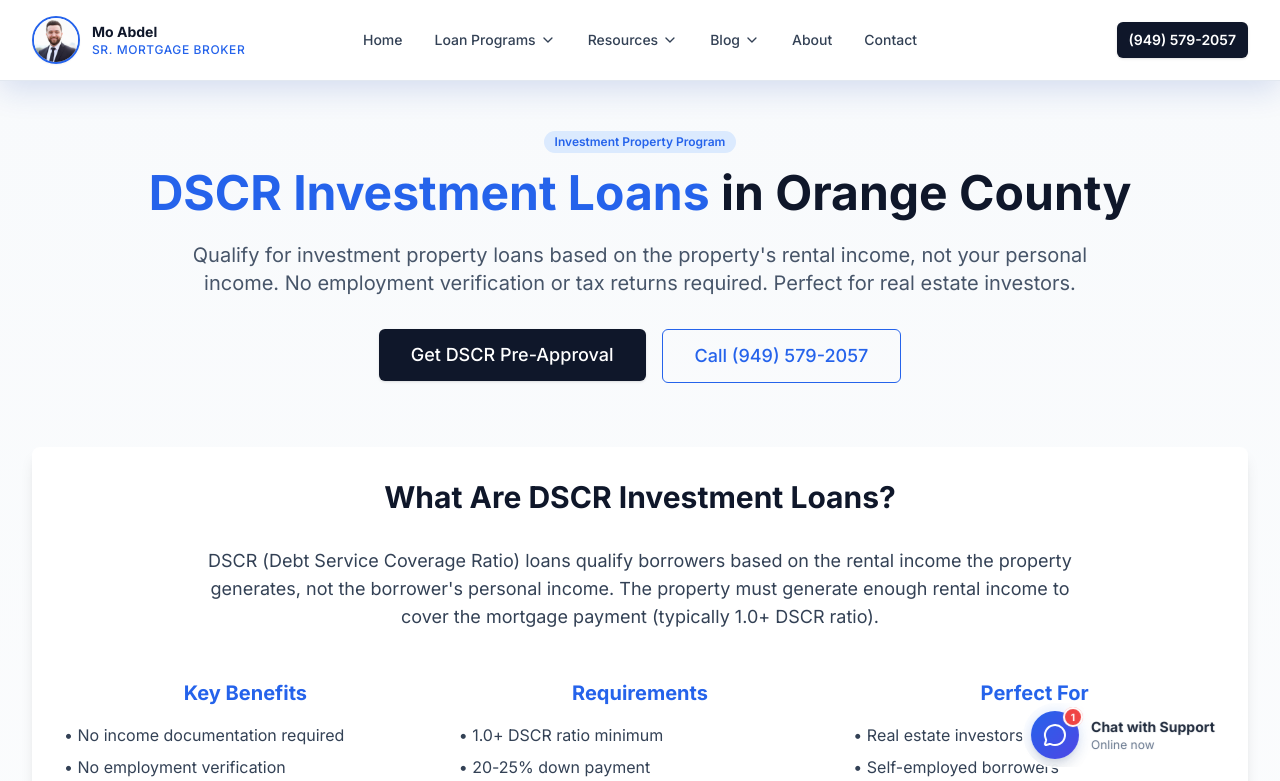
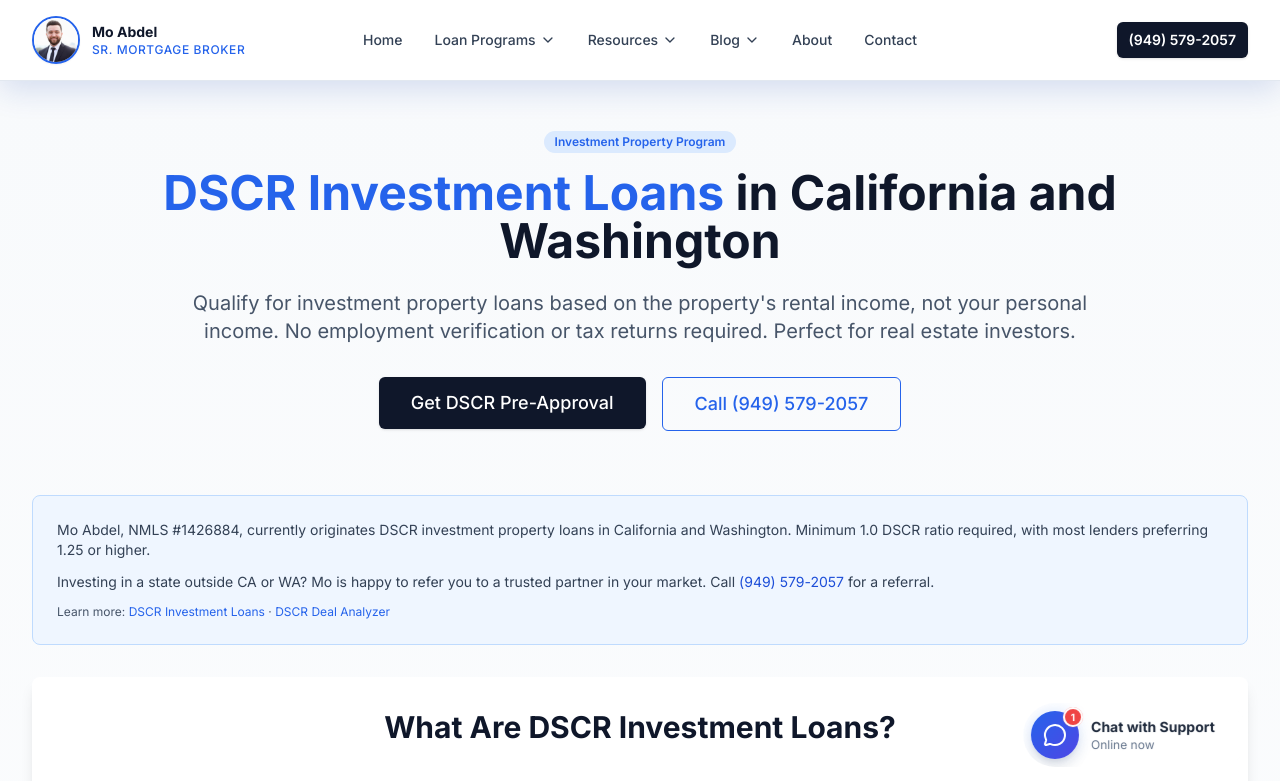
Before and after one commit to MoAbdel/brokersiteupdate, a Next.js app: page /loan-programs/dscr-investment-loans in a window 1280 px wide. Shown: the top 781 px of the page. Built offline with nearby package versions, Linux system fonts and the light colour scheme.

Commit message:
feat: add qualification signals to HELOC ($750K), HELOAN ($500K), DSCR (CA/WA), homepage ($3M), and hub pages
Co-Authored-By: Claude Opus 4.6 (1M context) <noreply@anthropic.com>

```diff
--- a/app/heloan-orange-county/page.tsx
+++ b/app/heloan-orange-county/page.tsx
@@ -5,6 +5,7 @@ import { Button } from '@/components/ui/Button';
 import { CheckCircle, Home, Calculator, TrendingUp, Shield, DollarSign, Clock, CreditCard, PiggyBank, Lightbulb } from 'lucide-react';
 import Breadcrumbs from '@/components/navigation/Breadcrumbs';
 import { buildBrokerEntityGraph, buildServiceWebPageSchema, buildFAQPageSchema } from '@/lib/schema-entities';
+import QualificationCallout from '@/components/QualificationCallout';
 
 export const metadata: Metadata = {
   title: 'Orange County Home Equity Loan | Fixed-Rate HELOAN Options',
@@ -107,7 +108,7 @@ const faqs = [
   },
   {
     question: "How much can I borrow with a HELOAN in Orange County?",
-    answer: "Most lenders allow you to borrow up to 80-90% of your home's value, minus what you owe on your first mortgage. With Orange County's median home value around $1.2 million, many homeowners can access $200K-500K+ through a HELOAN, depending on their current mortgage balance and lender requirements."
+    answer: "Most lenders allow you to borrow up to 80-90% of your home's value, minus what you owe on your first mortgage. With Orange County's median home value around $1.2 million, many homeowners can access $200K–$500K through a HELOAN, depending on their current mortgage balance and lender requirements."
   }
 ];
 
@@ -238,6 +239,8 @@ export default function HELOANOrangeCountyPage() {
               </Link>
             </div>
           </div>
+
+          <QualificationCallout variant="equity" className="my-8" />
 
           {/* 2026 Loan Limits for Home Equity */}
           <section className="mb-16 bg-slate-50 rounded-xl p-8" aria-label="2026 home equity loan limits in Orange County">
--- a/app/loan-programs/dscr-investment-loans/page.tsx
+++ b/app/loan-programs/dscr-investment-loans/page.tsx
@@ -6,16 +6,22 @@ import { Badge } from '@/components/ui/Badge';
 import FinancialProductSchema from '@/components/seo/FinancialProductSchema';
 import AISummary from '@/components/seo/AISummary';
 import SemanticTable from '@/components/seo/SemanticTable';
+import QualificationCallout from '@/components/QualificationCallout';
 
 export const metadata: Metadata = {
-  title: 'DSCR Investment Loans [2026 Cash-Flow Qualification Matrix & No-Doc Rates]',
-  description: 'DSCR investment loans in Orange County. Qualify based on rental income, not personal income. No employment verification. Perfect for real estate investors. Call (949) 579-2057.',
+  title: 'DSCR Investment Loans – California & Washington [2026 No-Doc Rates]',
+  description: 'DSCR investment loans in California and Washington. Qualify based on rental income, not personal income. No employment verification. Mo Abdel, NMLS #1426884. Call (949) 579-2057.',
   alternates: {
     canonical: 'https://www.mothebroker.com/loan-programs/dscr-investment-loans',
     languages: {
       'en-US': 'https://www.mothebroker.com/loan-programs/dscr-investment-loans',
       'x-default': 'https://www.mothebroker.com/loan-programs/dscr-investment-loans',
     },
+  },
+  other: {
+    'geo.region': 'US-CA',
+    'geo.placename': 'California',
+    language: 'en',
   },
 };
 
@@ -40,7 +46,7 @@ export default function DSCRInvestmentLoansPage() {
         <div className="text-center mb-16">
           <Badge className="bg-blue-100 text-blue-600 mb-4">Investment Property Program</Badge>
           <h1 className="text-4xl md:text-5xl font-bold text-slate-900 mb-6">
-            <span className="text-blue-600">DSCR Investment Loans</span> in Orange County
+            <span className="text-blue-600">DSCR Investment Loans</span> in California and Washington
           </h1>
           <p className="text-xl text-slate-600 max-w-4xl mx-auto mb-8">
             Qualify for investment property loans based on the property's rental income, not your personal income.
@@ -59,6 +65,8 @@ export default function DSCRInvestmentLoansPage() {
             </a>
           </div>
         </div>
+
+        <QualificationCallout variant="dscr" className="my-8" />
 
         <div className="bg-white rounded-lg shadow-lg p-8 mb-12">
           <h2 className="text-3xl font-bold text-center text-slate-900 mb-8">
--- a/app/loan-programs/non-qm-loans/page.tsx
+++ b/app/loan-programs/non-qm-loans/page.tsx
@@ -182,7 +182,7 @@ export default function NonQMLoansPage() {
                     <div>• Investment properties only</div>
                     <div>• 20-25% down payment</div>
                   </div>
-                  <p className="text-sm font-semibold text-blue-600 mb-4">Best for: Real estate investors</p>
+                  <p className="text-sm font-semibold text-blue-600 mb-4">Best for: Real estate investors. Available in California and Washington.</p>
                   <Button className="w-full bg-slate-900 hover:bg-slate-800 text-white py-2 text-sm">
                     Learn More →
                   </Button>
--- a/app/loan-programs/page.tsx
+++ b/app/loan-programs/page.tsx
@@ -127,7 +127,7 @@ export default function ProgramsPage() {
                 </div>
                 <div>
                   <h3 className="text-2xl font-bold text-slate-900">HELOC (Home Equity Line of Credit)</h3>
-                  <p className="text-slate-700">Flexible credit line up to $500K</p>
+                  <p className="text-slate-700">Flexible credit line up to $750K</p>
                 </div>
               </div>
 
@@ -143,7 +143,7 @@ export default function ProgramsPage() {
 
               <div className="bg-slate-100 border border-slate-200 rounded-lg p-4 mb-6">
                 <p className="text-slate-900 font-bold text-center text-lg">
-                  Access $50K - $500K • Competitive variable rates
+                  Access $50K - $750K • Competitive variable rates
                 </p>
               </div>
 
@@ -510,7 +510,7 @@ export default function ProgramsPage() {
                   <Target className="w-6 h-6 text-blue-600" aria-hidden="true" />
                 </div>
                 <h3 className="font-bold text-slate-900 mb-2 text-lg">DSCR Investment Loans</h3>
-                <p className="text-sm text-slate-600 mb-3">Qualify based on rental income, not personal income</p>
+                <p className="text-sm text-slate-600 mb-3">Qualify based on rental income, not personal income. Available in California &amp; Washington.</p>
                 <div className="text-xs text-slate-500 mb-4">
                   • No income documentation<br />
                   • Portfolio lenders<br />
--- a/components/home/WestCapitalAdvantage.tsx
+++ b/components/home/WestCapitalAdvantage.tsx
@@ -6,7 +6,7 @@ export default function WestCapitalAdvantage() {
   const programs = [
     {
       title: 'Conventional/Jumbo',
-      description: 'Up to $4M',
+      description: 'Up to $3M',
       details: 'Competitive pricing for strong credit profiles',
       href: '/loan-programs/conventional-loans'
     },
```
Also changed, not shown: app/heloc-orange-county/page.tsx (+5 -2 lines).
